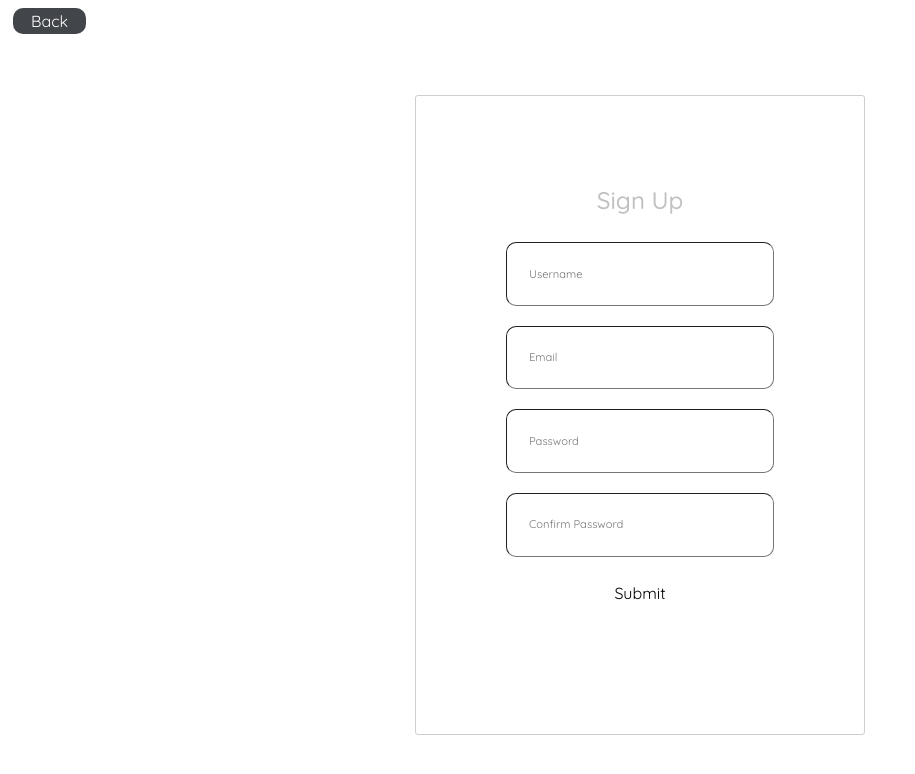
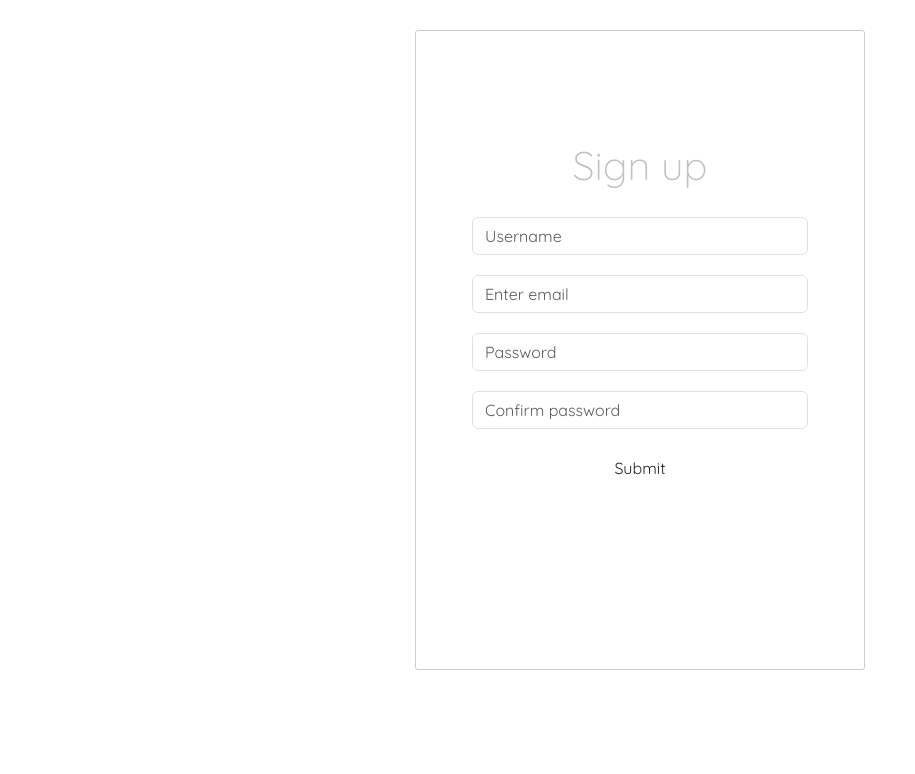
Before and after one commit to Lebang11/teamhub-client, a React (Create React App) app: page /create in a window 1280 px wide. Shown: the top 774 px of the page, without its empty margins (0-915 px from the left). Built offline with nearby package versions, Linux system fonts and the light colour scheme.

Commit message:
used bootstrap css for sign in/sign up pages

```diff
--- a/src/index.css
+++ b/src/index.css
@@ -51,7 +51,7 @@
   border-width: 1px;
   border-color: rgb(206, 206, 206);
   border-radius: 3px;
-  width: 0vw;
+  width: 90vw;
   height: 80vh;
   max-width: 450px;
   overflow: auto;
@@ -74,13 +74,9 @@
 }
 
 .submit-button {
-  font-size: 100%;
+
   background-color: rgb(255, 255, 255);
-  height: 5%;
-  width: auto;
-  border: none;
-  border-radius: 10px;
-  cursor: pointer;
+
   transition: all 0.15s;
 }
 
@@ -113,6 +109,7 @@ h3 {
   display: flex;
   justify-content: center;
   align-items: center;
+  flex-direction: column;
   width: 80vw;
   height: 80vh;
 }
@@ -254,11 +251,7 @@ h3 {
 }
 
 
-@media (min-width:320px) {
-  .form-box {
-    width: 90vw;
-  }
-}
+
 
 .problems {
   display: flex;
--- a/src/login.js
+++ b/src/login.js
@@ -57,29 +57,20 @@ const Login = () => {
 
 
     return (
-        <div className="register">
-            <div className="back-button-div">
-                <Link to="/">
-                    <button className="submit-button back-button">Back</button>
-                </Link>
-            </div>
-
-        <div className="form-box-flex">
+        <div className="form-box-flex w-100 h-100">
             <form onSubmit={handleSubmit} className="form-box">
-                <h1>Sign In</h1>
-                <input
-                onChange={(e) => setEmail(e.target.value)} value={email}
-                type="text" placeholder="Email" className="email-text-box js-email"
-                name="email"/>
-                <input
-                onChange={(e) => setPassword(e.target.value)}
-                value={password} type="password" placeholder="Password" className="password-box" name="password"/>
-                <button onClick={handleMessage} type="submit" className="submit-button js-submit-button">{message}</button>
+                <h1 className="display-6 ">Sign in</h1>
+                <div class="form-group w-75">
+                <input type="email" class="form-control" placeholder="Enter email" onChange={(e) => setEmail(e.target.value)} value={email} name="email"/>
+                </div>
+                <div class="form-group w-75">
+                    <input type="password" class="form-control" placeholder="Password" onChange={(e) => setPassword(e.target.value)} value={password} name="password"/>
+                </div>
+                <button type="submit" class="btn submit-button" onClick={handleMessage}>Submit</button>
                 <p className="error-message">{error}</p>
                 <p>{token}</p>
             </form>
         </div>
-    </div>
     );
 }
 
--- a/src/register.js
+++ b/src/register.js
@@ -65,37 +65,27 @@ const Register = () => {
 
 
     return (
-        <div className="register">
-            <div className="back-button-div">
-                <Link to="/">
-                    <button className="submit-button back-button">Back</button>
-                </Link>
-            </div>
-
-
-        <div className="form-box-flex">
+        <div className="form-box-flex w-100 h-100">
             <form onSubmit={handleSubmit} className="form-box">
-                <h1>Sign Up</h1>
-                <input
-                onChange={(e) => setUsername(e.target.value)} value={username}
-                type="text" placeholder="Username" className="email-text-box js-email"
-                name="username"/>
-                <input
-                onChange={(e) => setEmail(e.target.value)} value={email}
-                type="text" placeholder="Email" className="email-text-box js-email"
-                name="email"/>
-                <input
-                onChange={(e) => setPassword(e.target.value)}
-                value={password} type="password" placeholder="Password" className="password-box" name="password"/>
-                <input
-                onChange={(e) => setPasswordConfirm(e.target.value)}
-                value={passwordConfirm} type="password" placeholder="Confirm Password" className="password-box" name="passwordConfirm"/>
-                <button onClick={handleMessage} type="submit" className="submit-button js-submit-button">{message}</button>
+                <h1 className="display-6 ">Sign up</h1>
+                <div class="form-group w-75">
+                <input type="text" class="form-control form-control-light" placeholder="Username" onChange={(e) => setUsername(e.target.value)} value={username} name="username"/>
+                </div>
+                <div class="form-group w-75">
+                <input type="email" class="form-control form-control-light" placeholder="Enter email" onChange={(e) => setEmail(e.target.value)} value={email} name="email"/>
+                </div>
+                <div class="form-group w-75">
+                    <input type="password" class="form-control form-control-light" placeholder="Password" onChange={(e) => setPassword(e.target.value)} value={password} name="password"/>
+                </div>
+                <div class="form-group w-75">
+                    <input type="password" class="form-control form-control-light" placeholder="Confirm password" onChange={(e) => setPasswordConfirm(e.target.value)} value={passwordConfirm} name="passwordConfirm"/>
+                </div>
+                <button type="submit" class="btn submit-button" onClick={handleMessage}>Submit</button>
                 <p className="error-message">{error}</p>
-
+                <p>{token}</p>
             </form>
         </div>
-    </div>
+
     );
 }
 
```
